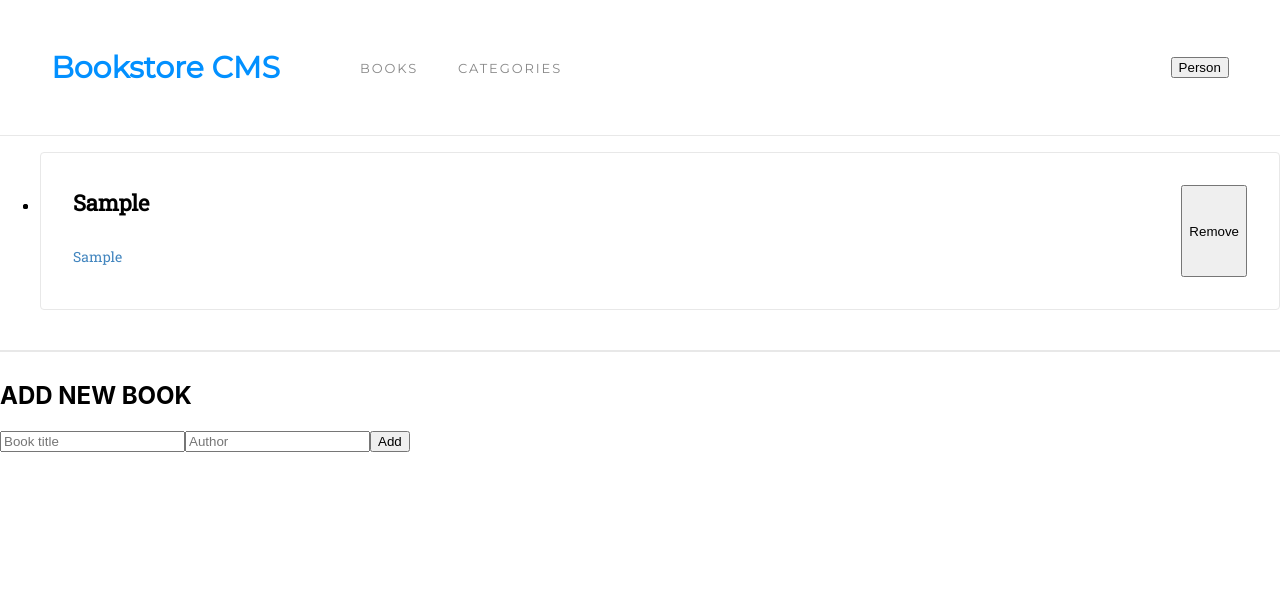
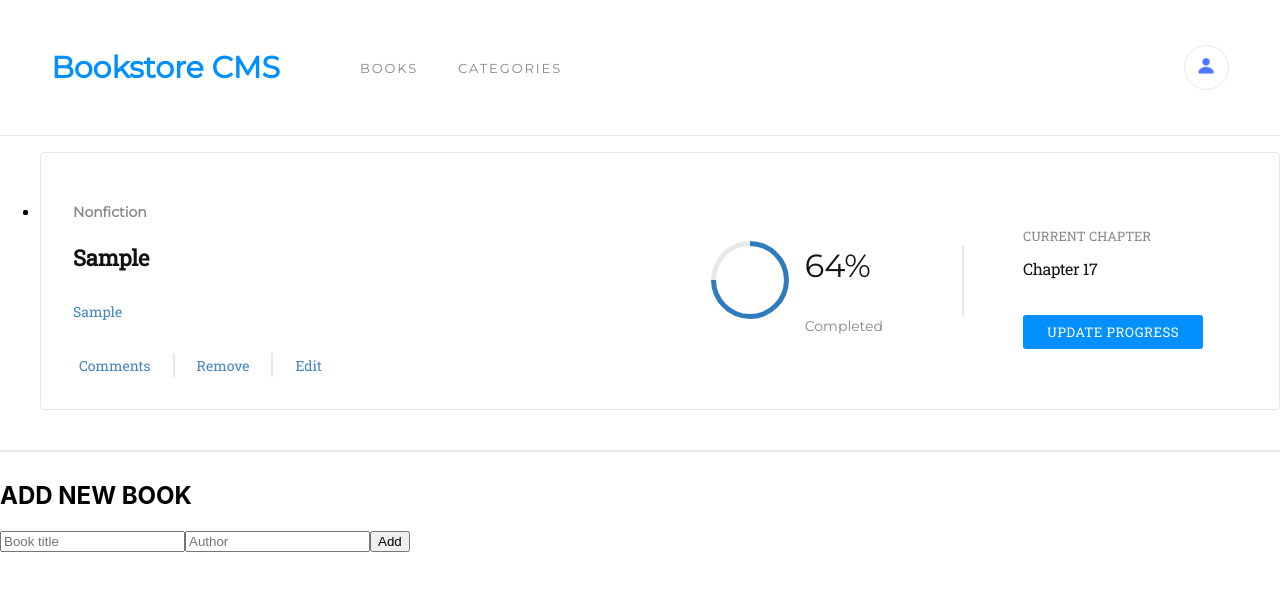
Before and after one commit to adarachel/project-bookstore, a React (Create React App) app: page / in a window 1280 px wide. Both pictures are taken after typing "Sample", "Sample" into the empty fields and a click on the button "Add". Shown: the top 590 px of the page. Built offline with nearby package versions, Linux system fonts and the light colour scheme; no server answers; the HTML template or start-up script is replaced by a standard one.

Commit message:
add styling

```diff
--- a/public/index.html
+++ b/public/index.html
@@ -24,7 +24,7 @@
       work correctly both with client-side routing and a non-root public URL.
       Learn how to configure a non-root public URL by running `npm run build`.
     -->
-    <title>React App</title>
+    <title>Bookstore</title>
   </head>
   <body>
     <noscript>You need to enable JavaScript to run this app.</noscript>
--- a/src/components/Book.css
+++ b/src/components/Book.css
@@ -48,3 +48,107 @@
   align-items: center;
   cursor: pointer;
 }
+
+.vertical-divider {
+  width: 0.125rem;
+  height: 1.5rem;
+  background-color: #e8e8e8;
+  margin: 0 1rem;
+}
+
+.progress-container {
+  display: flex;
+  align-items: center;
+}
+
+.circular-progress-container {
+  width: 5.625rem;
+  height: 5.625rem;
+  padding: 0.63rem 0.625rem 0.75rem 0.75rem;
+  display: flex;
+  justify-content: center;
+  align-items: center;
+}
+
+.circular-progress {
+  position: absolute;
+  border-radius: 50%;
+  width: 4.25rem;
+  height: 4.25rem;
+  border: 5px solid #307bbe;
+  border-left-color: #e8e8e8;
+  -webkit-transform: rotate(45deg);
+  transform: rotate(45deg);
+}
+
+.progress-divider {
+  width: 0.125rem;
+  height: 4.375rem;
+  margin: 0 3.688rem 0 4.938rem;
+  background-color: #e8e8e8;
+}
+
+.current-chapter-container {
+  display: flex;
+  flex-direction: column;
+  grid-gap: 20px;
+  gap: 20px;
+  width: 14rem;
+}
+
+.completed,
+.percent-complete {
+  font-family: "Montserrat", sans-serif;
+  color: #121212;
+}
+
+.completed {
+  font-size: 0.875rem;
+  opacity: 0.5;
+}
+
+.percent-complete {
+  font-size: 2rem;
+}
+
+.current-chapter,
+.current-chapter-label {
+  font-family: "Roboto Slab", serif;
+  font-weight: 300;
+  color: #121212;
+}
+
+.current-chapter-label {
+  font-size: 0.813rem;
+  opacity: 0.5;
+}
+
+.current-chapter {
+  margin-top: 0.438rem;
+  font-size: 1rem;
+  letter-spacing: -0.4px;
+}
+
+.primary-button {
+  cursor: pointer;
+  border: none;
+  background-color: #0290ff;
+  border-radius: 3px;
+  padding: 8px 24px;
+  font-family: "Roboto Slab", serif;
+  font-weight: 300;
+  letter-spacing: 0.5px;
+  color: #fff;
+}
+
+.book-category,
+.book-title {
+  font-weight: 700;
+  color: #121212;
+}
+
+.book-category {
+  font-family: "Montserrat", sans-serif;
+  font-size: 0.875rem;
+  opacity: 0.5;
+}
--- a/src/components/Book.js
+++ b/src/components/Book.js
@@ -1,10 +1,12 @@
+/* eslint-disable */
+
 import React from 'react';
 import PropTypes from 'prop-types';
 import './Book.css';
 
 const SingleBook = (props) => {
   const {
-    id, title, author, remove,
+    id, title, author, remove, Category,
   } = props;
 
   const handleRemoveBook = () => {
@@ -16,12 +18,36 @@
     <div className="book">
       <div className="book-content">
         <div className="book-info">
+          <h4 className="book-category">{Category}</h4>
           <h2 className="book-title">{title}</h2>
           <h2 className="book-author">{author}</h2>
+          <div className="action-buttons">
+            <button type="button" className="btn-outline">Comments</button>
+            <div className="vertical-divider" />
+            <button type="button" className="btn-outline" onClick={handleRemoveBook}>Remove</button>
+            <div className="vertical-divider" />
+            <button type="button" className="btn-outline">Edit</button>
           </div>
-          <button type="button" className="remove-book-button" onClick={handleRemoveBook}>
-            Remove
-          </button>
+        </div>
+        <div className="progress-container">
+          <div className="circular-progress-container">
+            <div className="circular-progress" />
+          </div>
+          <div className="progress-stat">
+            <p className="percent-complete">64%</p>
+            <p className="completed">Completed</p>
+          </div>
+          <div className="progress-divider" />
+          <div className="current-chapter-container">
+            <div>
+              <p className="current-chapter-label">CURRENT CHAPTER</p>
+              <p className="current-chapter">Chapter 17</p>
+            </div>
+            <div>
+              <button className="primary-button" type="button">UPDATE PROGRESS</button>
+            </div>
+          </div>
+        </div>
       </div>
     </div>
   </li>
@@ -33,6 +59,7 @@
   title: PropTypes.string.isRequired,
   author: PropTypes.string.isRequired,
   remove: PropTypes.func.isRequired,
+  Category: PropTypes.string.isRequired,
 };
 
 export default SingleBook;
--- a/src/components/BooksContainer.js
+++ b/src/components/BooksContainer.js
@@ -1,3 +1,5 @@
+/* eslint-disable */
+
 import { useEffect } from 'react';
 import { useSelector, useDispatch } from 'react-redux';
 import { fetchBooks, removeBook, deleteBook } from '../redux/books/booksSlice';
@@ -27,6 +29,7 @@
               id={book.item_id}
               title={book.title}
               author={book.author}
+              Category={book.category}
               remove={handleRemove}
             />
           </li>
--- a/src/components/Navbar.css
+++ b/src/components/Navbar.css
@@ -34,3 +34,16 @@
   font-weight: 700;
   color: #0290ff;
 }
+
+.icon-button {
+  cursor: pointer;
+  width: 2.813rem;
+  height: 2.813rem;
+  border-radius: 50%;
+  border: 1px solid #e8e8e8;
+  background-color: #fff;
+}
+
+.icon {
+  width: 20px;
+}
--- a/src/components/Navbar.js
+++ b/src/components/Navbar.js
@@ -1,5 +1,6 @@
 import React from 'react';
 import { Link } from 'react-router-dom';
+import person from './styles/person.png';
 import Header from './Header';
 import './Navbar.css';
 
@@ -14,7 +15,9 @@
         <Link to="/Categories">CATEGORIES</Link>
       </li>
     </ul>
-    <button type="button">Person</button>
+    <button type="button" className="icon-button">
+      <img className="icon" src={person} alt="person" />
+    </button>
   </nav>
 );
 
```
Also changed, not shown: src/components/styles/person.png (added). Lines whose indentation alone changed are shown as unchanged.
